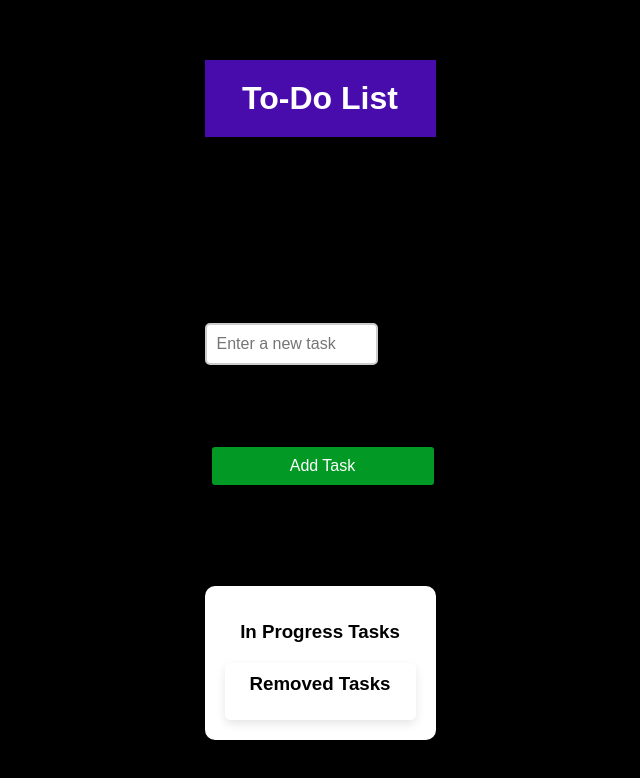
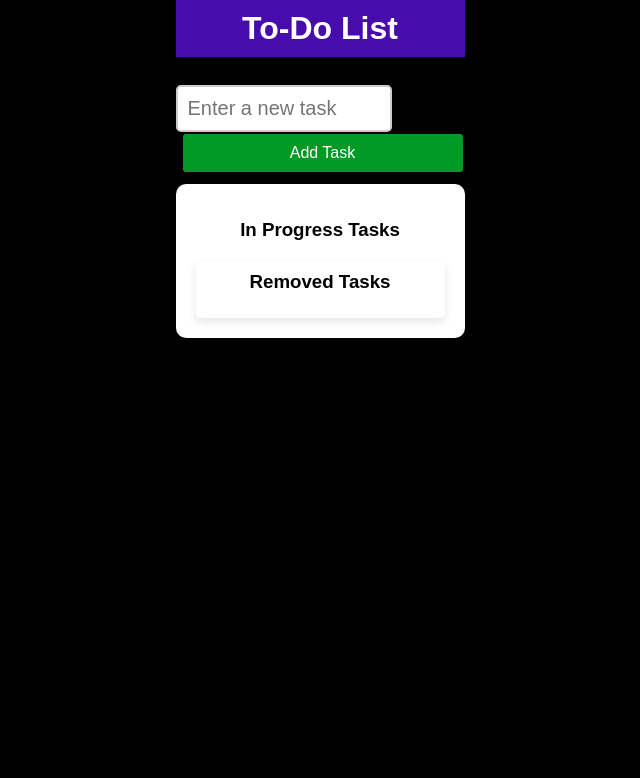
Before and after one commit to RWP1994/to-do-list-class, a plain HTML site: page index.html in a window 1280 px wide. Shown: the whole page, without its empty margins (320-960 px from the left). Drawn offline with Linux system fonts and the light colour scheme.

Commit message:
change css

```diff
--- a/style.css
+++ b/style.css
@@ -12,8 +12,8 @@ body {
   flex-direction: column;
   align-items: center;
   justify-content: center;
-  height: 100vh;
-  padding: 20px;
+  height: 10vh;
+  padding: 0px;
 }
 
 /* Header */
@@ -21,7 +21,7 @@ header {
   background-color: #490cac;
   color: white;
   text-align: center;
-  padding: 20px;
+  padding: 10px;
   width: 100%;
   box-shadow: 0 2px 5px rgba(0, 0, 0, 0.2);
 }
@@ -32,10 +32,10 @@ header {
   padding: 20px;
   border-radius: 10px;
   width: 100%;
-  max-width: 400px;
+  max-width: 800px;
   box-shadow: 0 4px 10px rgba(0, 0, 0, 0.1);
   text-align: center;
-  margin-top: 20px;
+  margin-top: 10px;
 }
 
 /* Input and Button */
@@ -44,7 +44,7 @@ header {
   padding: 10px;
   border: 2px solid #ccc;
   border-radius: 5px;
-  font-size: 16px;
+  font-size: 20px;
 }
 
 #add-task {
```
